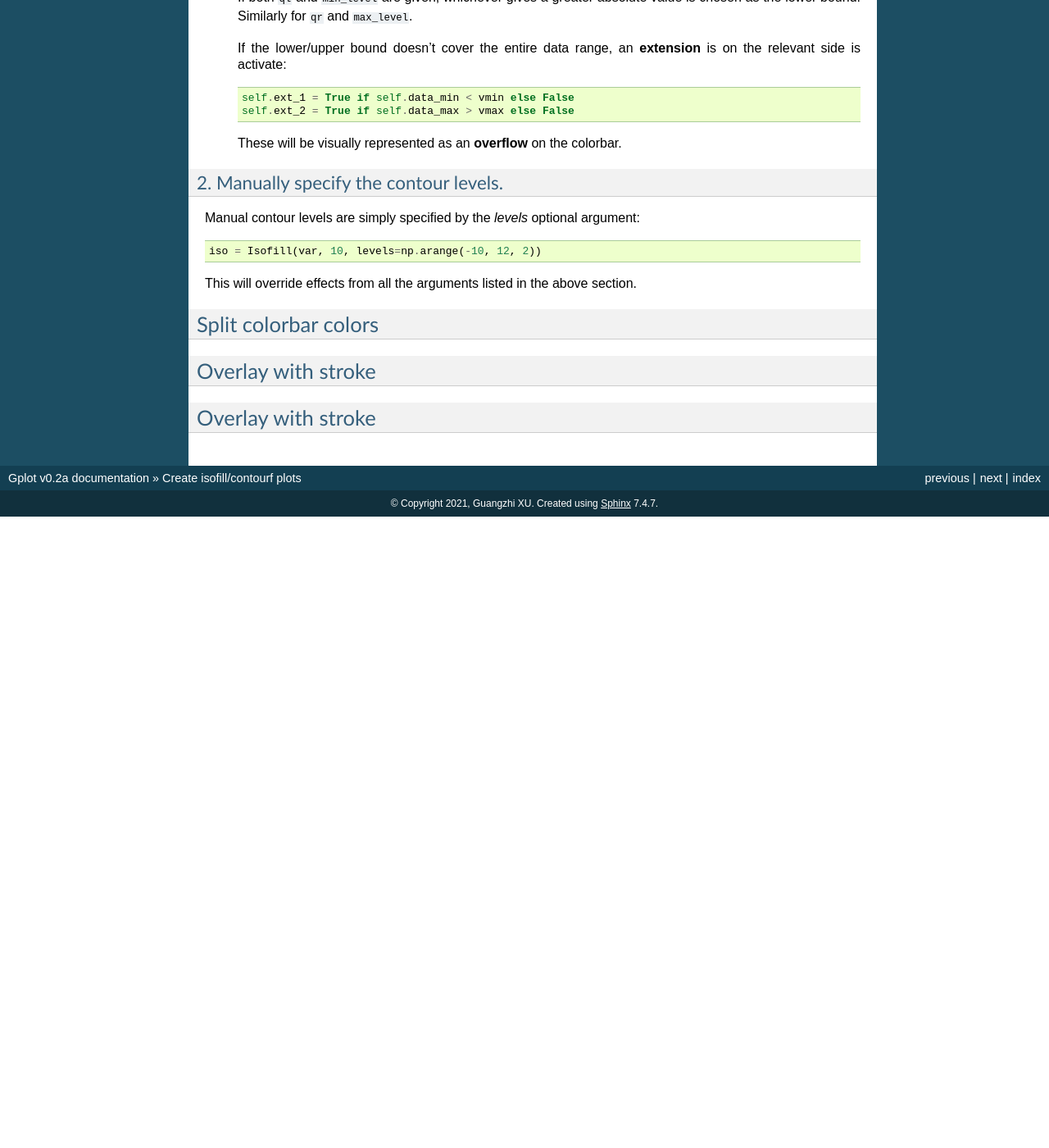
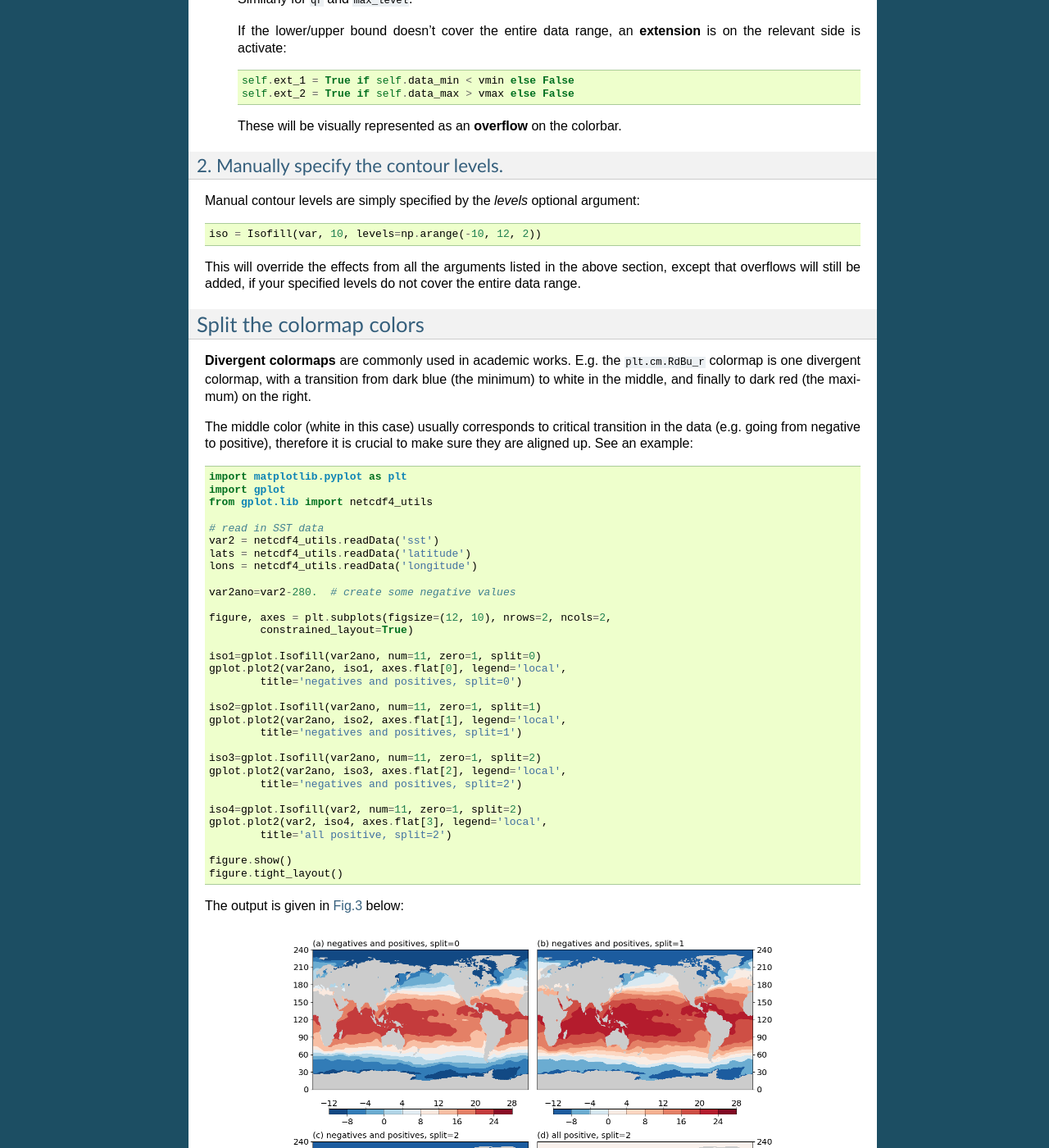
Before and after one commit to Xunius/gplot, a Sphinx documentation site: the page built from docs/isofill.rst, in a window 1280 px wide and 1400 px high, scrolled down 1686 px. Shown: the whole window at 82% size. Built offline with Sphinx 7.4.7, drawn with Linux system fonts in a browser that asks for light colours; before the commit the page ends 2316 px from its top, so only the background shows below that; some of the changed text lies outside the part shown.

Commit message:
more docs. Add more tests in tests/

```diff
--- a/docs/basic.rst
+++ b/docs/basic.rst
@@ -118,7 +118,7 @@
     gplot.plot2(var, iso, ax, xarray=lons, yarray=lats)
     figure.show()
 
-And the 2nd example can achieved using:
+And the 2nd example can be achieved using:
 
 ::
 
--- a/docs/isofill.rst
+++ b/docs/isofill.rst
@@ -117,14 +117,138 @@
   iso = Isofill(var, 10, levels=np.arange(-10, 12, 2))
 
 
-This will override effects from all the arguments listed in the above section.
+This will override the effects from all the arguments listed in the above section,
+except that overflows will still be added, if your specified levels do not cover
+the entire data range.
 
 
-Split colorbar colors
+Split the colormap colors
 ##############################
+
+**Divergent colormaps** are commonly used in academic works. E.g. the
+``plt.cm.RdBu_r`` colormap is one divergent colormap, with a transition from
+dark blue (the minimum) to white in the middle, and finally to dark red (the
+maximum) on the right.
+
+The middle color (white in this case) usually corresponds to critical
+transition in the data (e.g. going from negative to positive), therefore it is
+crucial to make sure they are aligned up. See an example:
+
+::
+
+    import matplotlib.pyplot as plt
+    import gplot
+    from gplot.lib import netcdf4_utils
+
+    # read in SST data
+    var2 = netcdf4_utils.readData('sst')
+    lats = netcdf4_utils.readData('latitude')
+    lons = netcdf4_utils.readData('longitude')
+
+    var2ano=var2-280.  # create some negative values
+
+    figure, axes = plt.subplots(figsize=(12, 10), nrows=2, ncols=2,
+            constrained_layout=True)
+
+    iso1=gplot.Isofill(var2ano, num=11, zero=1, split=0)
+    gplot.plot2(var2ano, iso1, axes.flat[0], legend='local',
+            title='negatives and positives, split=0')
+
+    iso2=gplot.Isofill(var2ano, num=11, zero=1, split=1)
+    gplot.plot2(var2ano, iso2, axes.flat[1], legend='local',
+            title='negatives and positives, split=1')
+
+    iso3=gplot.Isofill(var2ano, num=11, zero=1, split=2)
+    gplot.plot2(var2ano, iso3, axes.flat[2], legend='local',
+            title='negatives and positives, split=2')
+
+    iso4=gplot.Isofill(var2, num=11, zero=1, split=2)
+    gplot.plot2(var2, iso4, axes.flat[3], legend='local',
+            title='all positive, split=2')
+
+    figure.show()
+    figure.tight_layout()
+
+
+The output is given in :numref:`Fig.%s <figure2>` below:
+
+.. _figure2:
+
+.. figure:: split_comparisons.png
+   :width: 600px
+   :align: center
+   :figclass: align-center
+
+   Effects of the ``split`` argument.
+   (a) do not split the colormap for data with negative and positive values (``split=0``).
+   (b) split the colormap if data have both negative and positive values (``split=1``).
+   (c) force split the colormap when data have both negative and positive values (``split=2``).
+   (c) force split the colormap when data have only positive values (``split=2``).
+
+
+To summarize:
+
+* ``split=0``: do not split the colormap.
+* ``split=1``: split the colormap if data have both positive and negative values. Do not split if data have only negative or only positive values.
+* ``split=2``: force split. If the data have both positive and negative values, the effect
+  is the same as ``split=1``. If data have only positive (negative) values, will only
+  use the right (left) half of the colormap.
+
+
+.. note::
+
+    Positive v.s. negative is one way of splitting the data range into 2 halves,
+    at the dividing value of ``0``.
+    It is possible to use arbitray dividing value, by using the ``vcenter`` argument.
+    E.g.  ``iso = gplot.Isofill(var, num=10, split=2, vcenter=10)``
+
+
 
 Overlay with stroke
 ##############################
 
-Overlay with stroke
-##############################
+
+It is possible to stroke the isofill/contourf levels with a layer of thin
+contour lines. E.g.
+
+::
+
+    import matplotlib.pyplot as plt
+    import gplot
+    from gplot.lib import netcdf4_utils
+
+    # read in SLP data
+    var1 = netcdf4_utils.readData('msl')
+    lats = netcdf4_utils.readData('latitude')
+    lons = netcdf4_utils.readData('longitude')
+
+    figure, (ax1, ax2) = plt.subplots(figsize=(12, 5), nrows=1, ncols=2,
+            constrained_layout=True)
+
+    iso1 = gplot.Isofill(var1)
+    gplot.plot2(var1, iso1, ax1, title='Basemap isofill without stroke',
+                projection='cyl')
+
+    iso2 = gplot.Isofill(var1, stroke=True)
+    gplot.plot2(var1, iso2, ax2, title='Basemap isofill with stroke',
+                projection='cyl')
+    figure.show()
+
+The result is given in :numref:`Fig.%s <figure3>` below:
+
+.. _figure3:
+
+.. figure:: stroke_comparison.png
+   :width: 600px
+   :align: center
+   :figclass: align-center
+
+   Effects of the ``stroke`` argument.
+   (a) isofill plot without stroke.
+   (b) isofill plot with stroke.
+
+
+``stroke`` is set to ``False`` by default. To further control the line width of
+the stroke, use the ``stroke_lw`` argument, which is default to ``0.2``.
+The line color is default to a grey color (``stroke_color = 0.3``), and line style
+default to solid (``stroke_linestyle = '-'``).
```
Also changed, not shown: docs/split_comparisons.png (added), docs/stroke_comparison.png (added), 2 other files.
